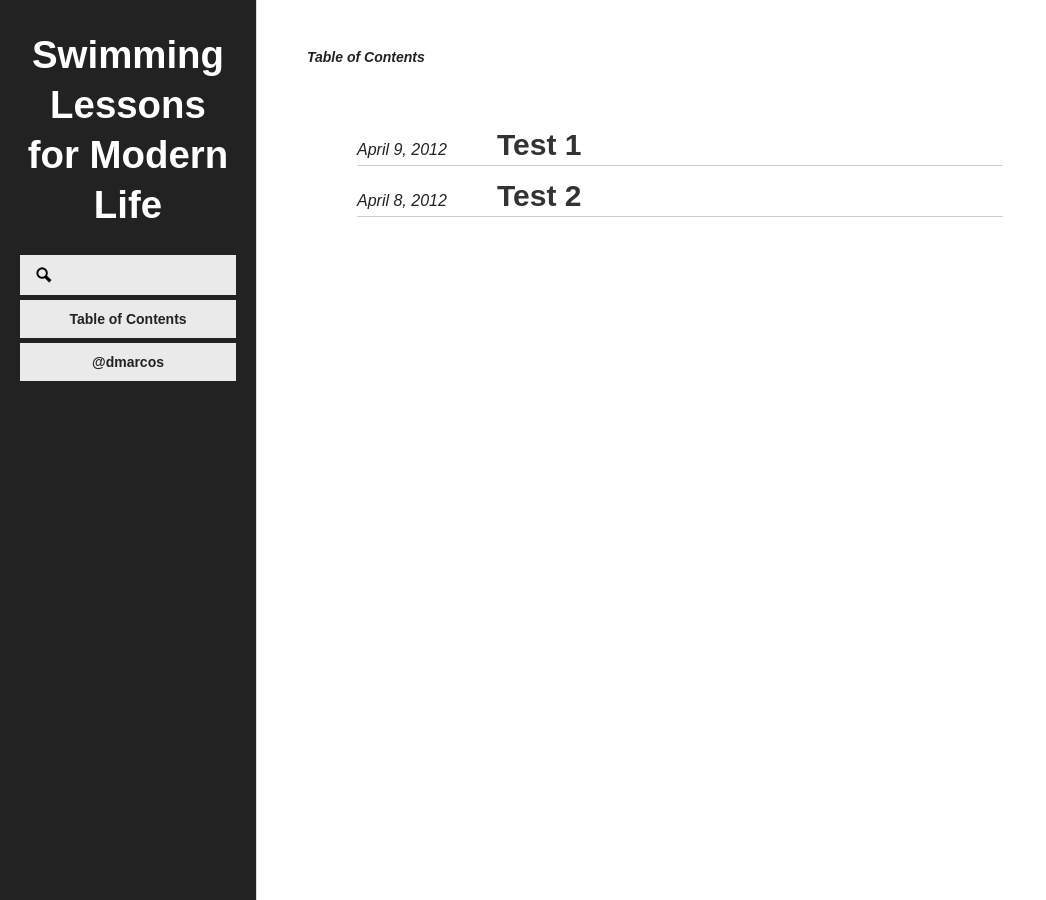
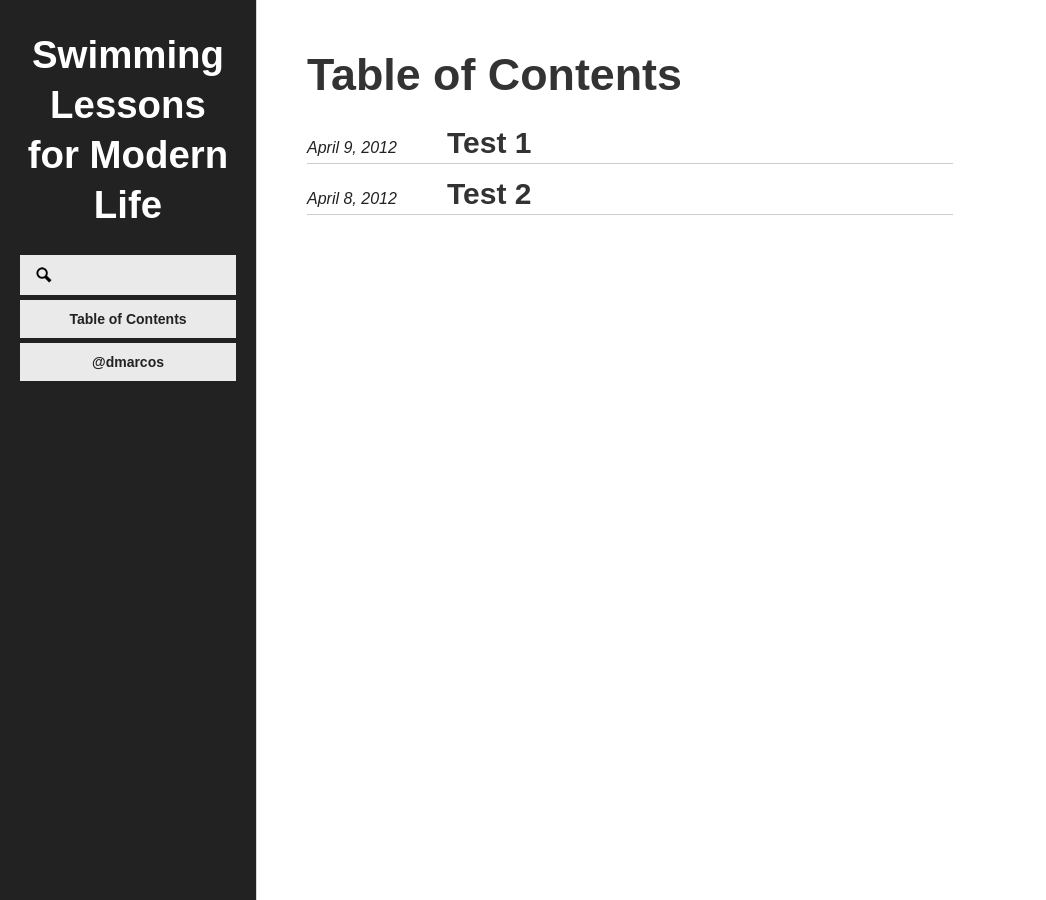
Before and after one commit to dmarcos/dmarcos.github.com, a Jekyll site: the page built from tableOfContents.html, in a window 1280 px wide. Shown: the whole page, without its empty margins (0-1046 px from the left). Built offline with Jekyll 4.4.1, drawn with Linux system fonts in a browser that asks for light colours; Markdown is read by kramdown in place of the engine named in the settings.

Commit message:
Improving styles

```diff
--- a/_layouts/default.html
+++ b/_layouts/default.html
@@ -14,7 +14,7 @@
   <body>
     <header>
       <hgroup id="blogTitle">
-        <h1>Swimming Lessons for Modern Life</h1>
+        <h1><a href="/">Swimming Lessons for Modern Life</a></h1>
         <ul id="categories">
           <li id="search">
             <form id="searchForm" role="search" method="get" action="http://swimminglessonsformodernlife.com/">
--- a/css/style.css
+++ b/css/style.css
@@ -59,12 +59,20 @@ section#main {
   color: white;
 }
 
+#blogTitle h1 a{
+  color: inherit;
+  text-decoration: none;
+}
+
+#blogTitle h1 a:hover{
+  text-decoration: none;
+}
+
 table#tableOfContents{
   color: #333;
   font-size: 30px;
   font-weight: bold;
   width: 70%;
-  margin: 50px;
 }
 
 table#tableOfContents td{
@@ -95,6 +103,7 @@ article{
 }
 
 article h2{
+  color: #333;
   font-size: 2.8em;
   font-weight: 600;
   max-width: 500px;
--- a/index.html
+++ b/index.html
@@ -6,7 +6,7 @@ title: "Code Beast"
 {% for post in site.posts limit: 1 %}
   <article>
     <div class="postDate">{{ post.date | date: "%B %e, %Y" }}</div>
-	  <h2><a>{{ post.title }}<a></h2>
+	  <h2>{{ post.title }}</h2>
 	  {{ post.content }}
   </article>
 {% endfor %}
--- a/tableOfContents.html
+++ b/tableOfContents.html
@@ -4,7 +4,7 @@ title: "Code Beast"
 ---
 
 <article>
-  <h2 class="postDate">Table of Contents</h2>
+  <h2>Table of Contents</h2>
   <table id="tableOfContents">
     <tbody>
       {% for post in site.posts %}
```
Also changed, not shown: other parts of _layouts/default.html (+4 -1 lines).
